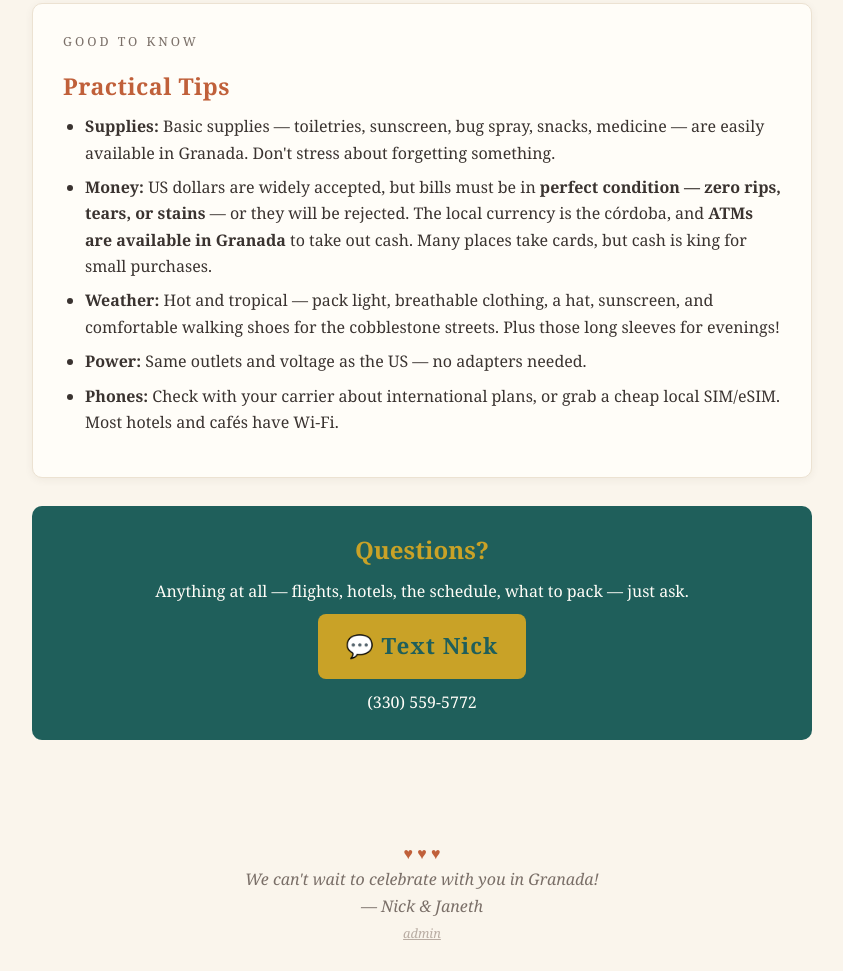
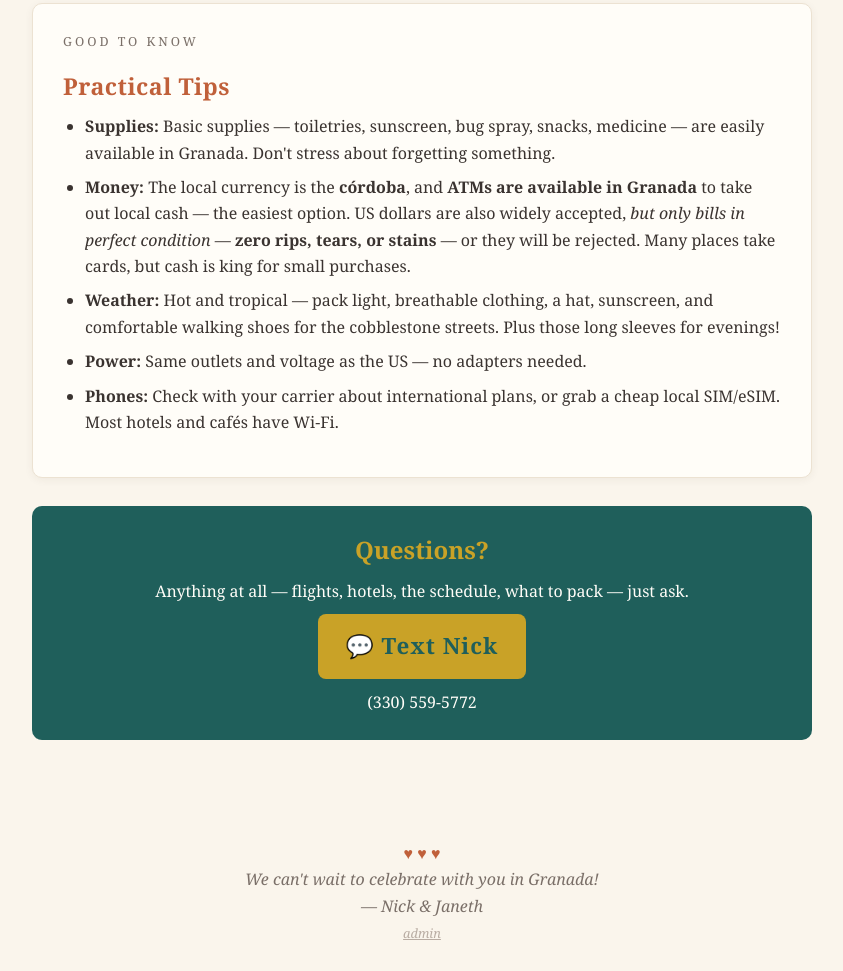
Before and after one commit to nickcelio/wedding-guide, a plain HTML site: page index.html in a window 1280 px wide. Shown: the part 5630-6601 px from the top of the page, without its empty margins (218-1061 px from the left). Drawn offline with Linux system fonts and the light colour scheme; no server answers.

Commit message:
Clarify ATMs dispense cordobas; clean-bill rule applies to USD
Co-authored-by: Copilot <223556219+Copilot@users.noreply.github.com>

```diff
--- a/index.html
+++ b/index.html
@@ -418,7 +418,7 @@
     <h2>Practical Tips</h2>
     <ul>
       <li><strong>Supplies:</strong> Basic supplies — toiletries, sunscreen, bug spray, snacks, medicine — are easily available in Granada. Don't stress about forgetting something.</li>
-      <li><strong>Money:</strong> US dollars are widely accepted, but bills must be in <strong>perfect condition — zero rips, tears, or stains</strong> — or they will be rejected. The local currency is the córdoba, and <strong>ATMs are available in Granada</strong> to take out cash. Many places take cards, but cash is king for small purchases.</li>
+      <li><strong>Money:</strong> The local currency is the <strong>córdoba</strong>, and <strong>ATMs are available in Granada</strong> to take out local cash — the easiest option. US dollars are also widely accepted, <em>but only bills in perfect condition</em> — <strong>zero rips, tears, or stains</strong> — or they will be rejected. Many places take cards, but cash is king for small purchases.</li>
       <li><strong>Weather:</strong> Hot and tropical — pack light, breathable clothing, a hat, sunscreen, and comfortable walking shoes for the cobblestone streets. Plus those long sleeves for evenings!</li>
       <li><strong>Power:</strong> Same outlets and voltage as the US — no adapters needed.</li>
       <li><strong>Phones:</strong> Check with your carrier about international plans, or grab a cheap local SIM/eSIM. Most hotels and cafés have Wi-Fi.</li>
```
Also changed, not shown: nicaragua-travel-guide.html (+1 -1 lines).
